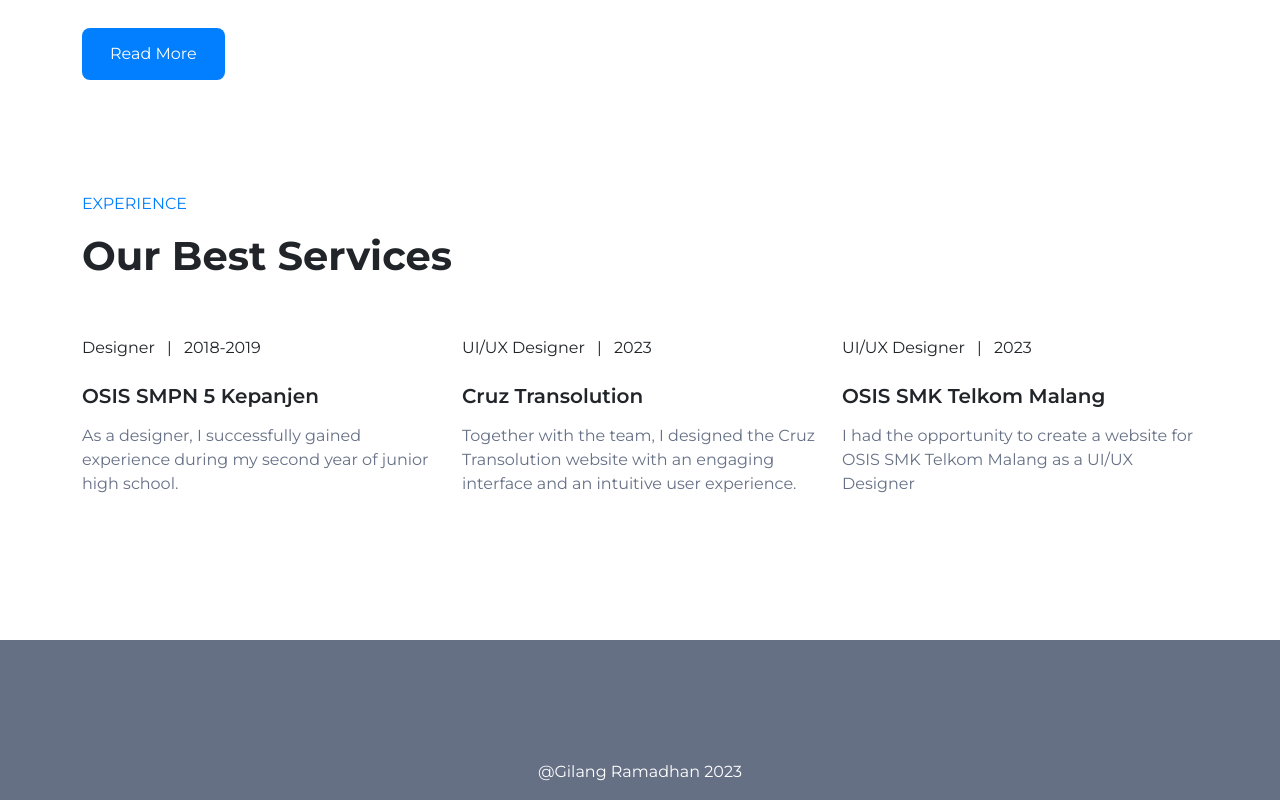
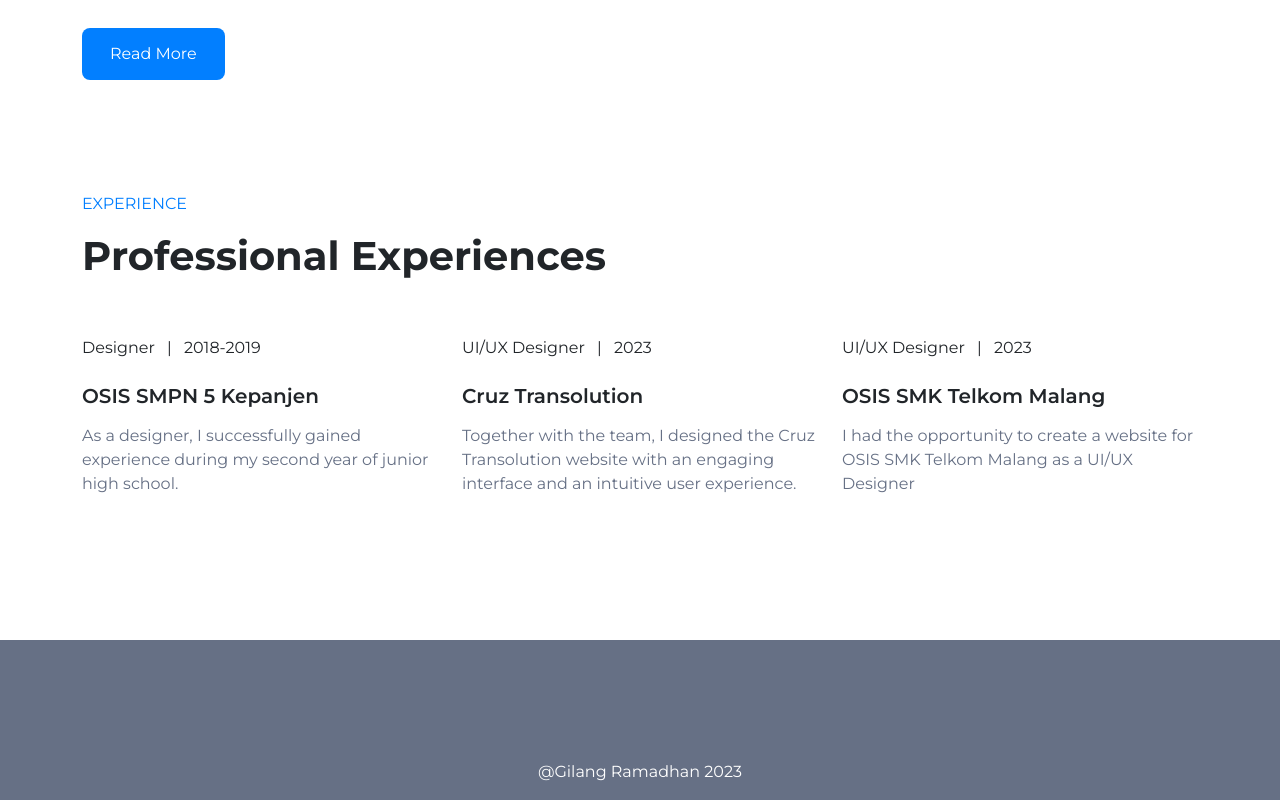
Before and after one commit to guilangs/Gilang-Ramadhan, a plain HTML site: page index.html in a window 1280 px wide. Shown: the part 2024-2824 px from the top of the page. Drawn offline with nearby package versions, Linux system fonts and the light colour scheme.

Commit message:
Update index.html

```diff
--- a/index.html
+++ b/index.html
@@ -210,7 +210,7 @@
     <div class="container">
       <!-- Headline -->
       <span class="text-primary text-uppercase">experience</span>
-      <h1 class="fw-bold text-dark mt-3">Our Best Services</h1>
+      <h1 class="fw-bold text-dark mt-3">Professional Experiences</h1>
 
       <div class="row">
         <!-- 1 -->
```
